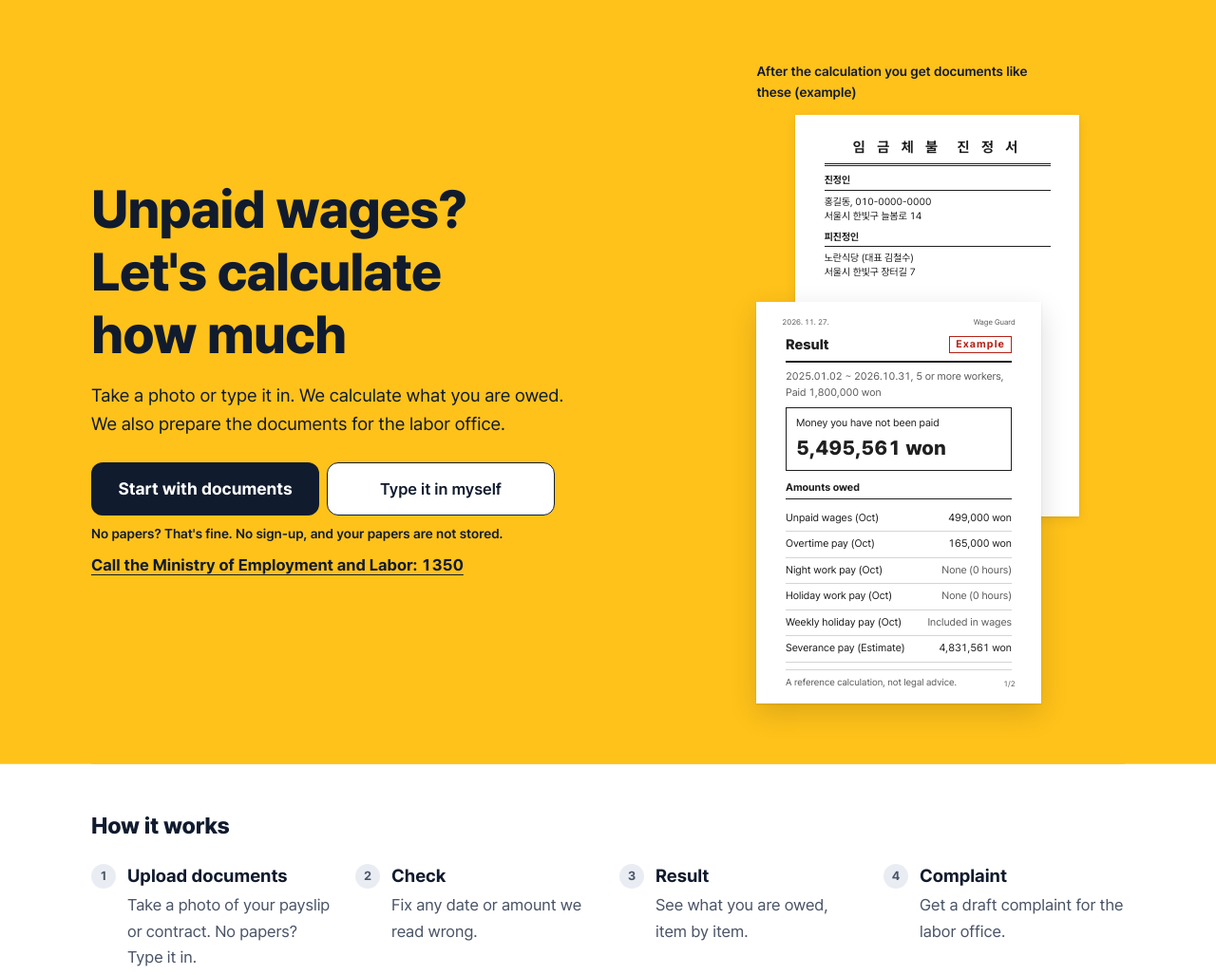
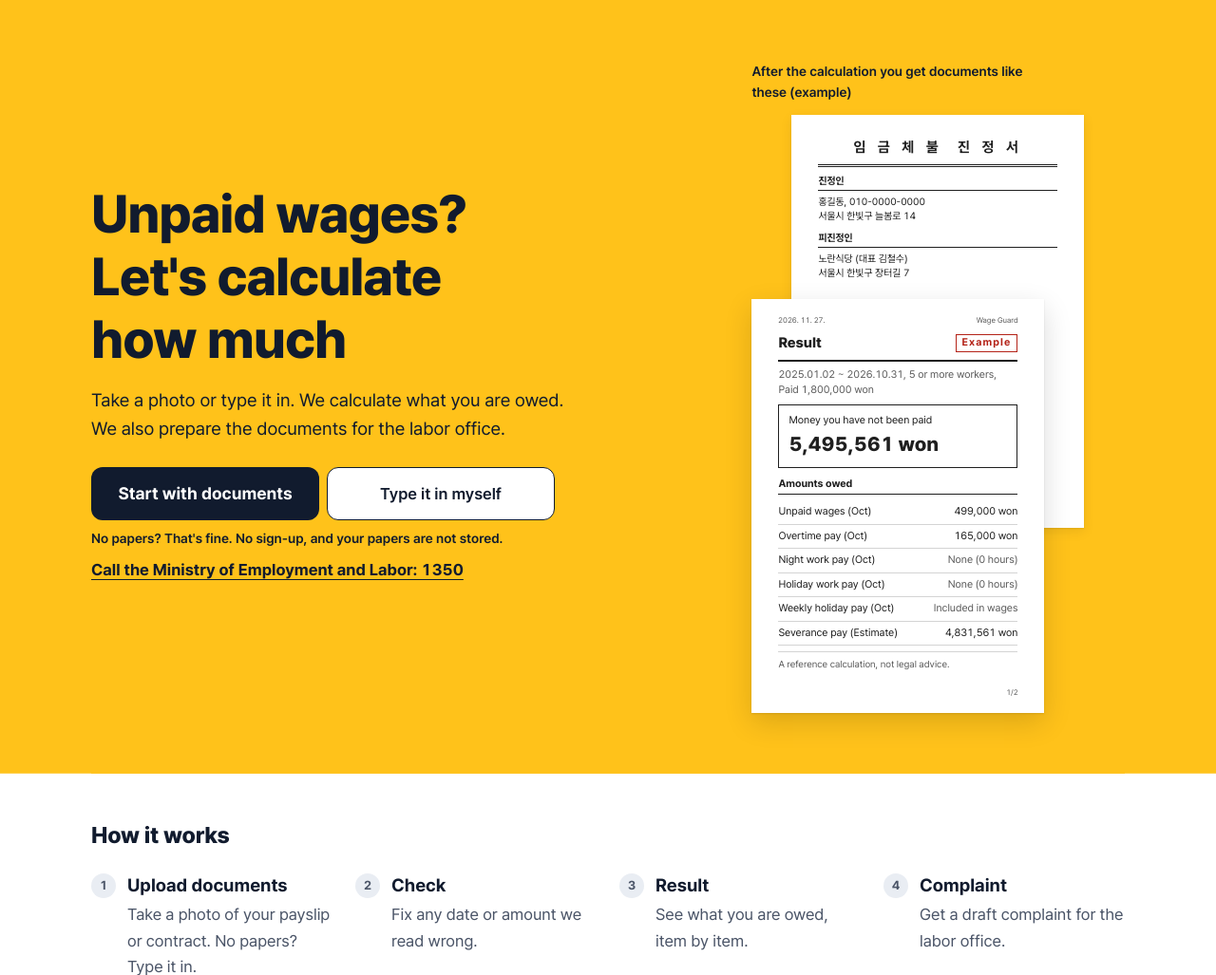
Before and after one commit to Jihwan0210/wage-guard, a Spring Boot app: page / in a window 1280 px wide. Shown: the part 61-1088 px from the top of the page at 95% size. Run offline with Spring Boot 4, Linux system fonts and the light colour scheme; some of the project's set-up classes (security, data sources, template engines, error pages and the like) are left out, and stand-ins take their place.

Commit message:
문서 미리보기 앞 장에서 베트남어 글이 넘치던 것 고치기
- 넓은 화면 종이 폭 340에서 350으로, 표 줄 간격을 줄여 참고용 안내와 쪽 번호가 종이 안에 들어오게 함
- sw VERSION 45

```diff
--- a/src/main/resources/static/css/app.css
+++ b/src/main/resources/static/css/app.css
@@ -315,7 +315,7 @@ details[open] > summary::after { transform: rotate(-135deg) translateY(-1px); }
    deslop-allow dividers: 종이 안의 줄은 실제 진정서 양식(.paper h3 밑줄, 제목 두 줄)과 결과 표를 그대로 옮긴 것
    deslop-allow bordered-boxes: 종이 한 장 한 장이 따로 떨어진 실제 물건이라 테두리 대신 얇은 그림자로 가장자리를 보인다 */
 .docs { justify-self: center; width: min(100%, 320px); display: flex; flex-direction: column; gap: var(--s3); pointer-events: none; user-select: none; }
-.dp { position: relative; aspect-ratio: 1 / 1.414; overflow: hidden; display: flex; flex-direction: column; gap: 7px; padding: 10% 9% 9%; background: #FFFFFF; color: #1F1F1F; font-size: 11px; line-height: 1.5; box-shadow: 0 1px 2px rgba(0, 0, 0, 0.10), 0 10px 28px rgba(0, 0, 0, 0.14); }
+.dp { position: relative; aspect-ratio: 1 / 1.414; overflow: hidden; display: flex; flex-direction: column; gap: 6px; padding: 10% 8% 9%; background: #FFFFFF; color: #1F1F1F; font-size: 11px; line-height: 1.5; box-shadow: 0 1px 2px rgba(0, 0, 0, 0.10), 0 10px 28px rgba(0, 0, 0, 0.14); }
 .dp p { margin: 0; }
 .dp-back { display: none; }
 /* 브라우저로 PDF 저장하면 종이 여백에 찍히는 날짜와 문서 이름, 쪽 번호 */
@@ -329,15 +329,15 @@ details[open] > summary::after { transform: rotate(-135deg) translateY(-1px); }
 .dp-total { display: flex; flex-direction: column; gap: 1px; padding: 8px 10px; border: 1.5px solid #1F1F1F; }
 .dp-total b { font-size: 21px; font-weight: 800; font-variant-numeric: tabular-nums; }
 .dp table { width: 100%; border-collapse: collapse; }
-.dp td { padding: 5px 0; border-bottom: 1px solid #D4D4D4; vertical-align: top; }
+.dp td { padding: 4px 0; border-bottom: 1px solid #D4D4D4; vertical-align: top; }
 .dp td.n.s { color: #5C5C5C; font-variant-numeric: normal; }
 .dp td.n { text-align: right; white-space: nowrap; padding-left: 8px; font-variant-numeric: tabular-nums; }
 .dp-foot { margin-top: auto; padding-top: 5px; border-top: 1px solid #D4D4D4; color: #5C5C5C; font-size: 10px; }
 .docs-note { font-size: var(--fs-sm); font-weight: 600; color: var(--fg); }
 @media (min-width: 960px) {
-  .docs { width: min(100%, 340px); }
+  .docs { width: min(100%, 350px); }
   /* 뒷장은 피진정인 칸까지 보이고, 앞장이 그 아래 20px 에서 덮는다 */
-  .docs-pile { position: relative; height: 620px; }
+  .docs-pile { position: relative; height: 630px; }
   .docs-pile .dp { position: absolute; width: 88%; }
   .dp-back { display: flex; top: 0; right: 0; padding-top: 7%; gap: 4px; line-height: 1.45; font-size: 10.5px; box-shadow: 0 1px 2px rgba(0, 0, 0, 0.08), 0 4px 12px rgba(0, 0, 0, 0.08); }
   .dp-front { left: 0; bottom: 0; }
--- a/src/main/resources/static/sw.js
+++ b/src/main/resources/static/sw.js
@@ -1,6 +1,6 @@
 // 설치형 웹앱 서비스워커: 화면 파일만 캐시해 인터넷이 끊겨도 화면이 열리게 한다.
 // API 응답(/api/) · 업로드 · 입력값은 절대 캐시하지 않는다 (개인정보 최소). 화면 파일을 바꾸면 VERSION 을 올린다
-var VERSION = 'wageback-v2-44';
+var VERSION = 'wageback-v2-45';
 var FILES = ['./', 'index.html', 'css/app.css', 'js/logo.js', 'js/app.js', 'js/vendor/qrcode.js', 'fonts/noran-sans.woff2', 'favicon.svg',
   'manifest.webmanifest', 'icons/icon-192.png', 'icons/icon-512.png', 'icons/icon-maskable-512.png',
   'i18n/languages.json', 'i18n/ko.json', 'i18n/en.json', 'i18n/vi.json', 'data/offices.json', 'data/guides.json', 'data/deadlines.json'];
```
